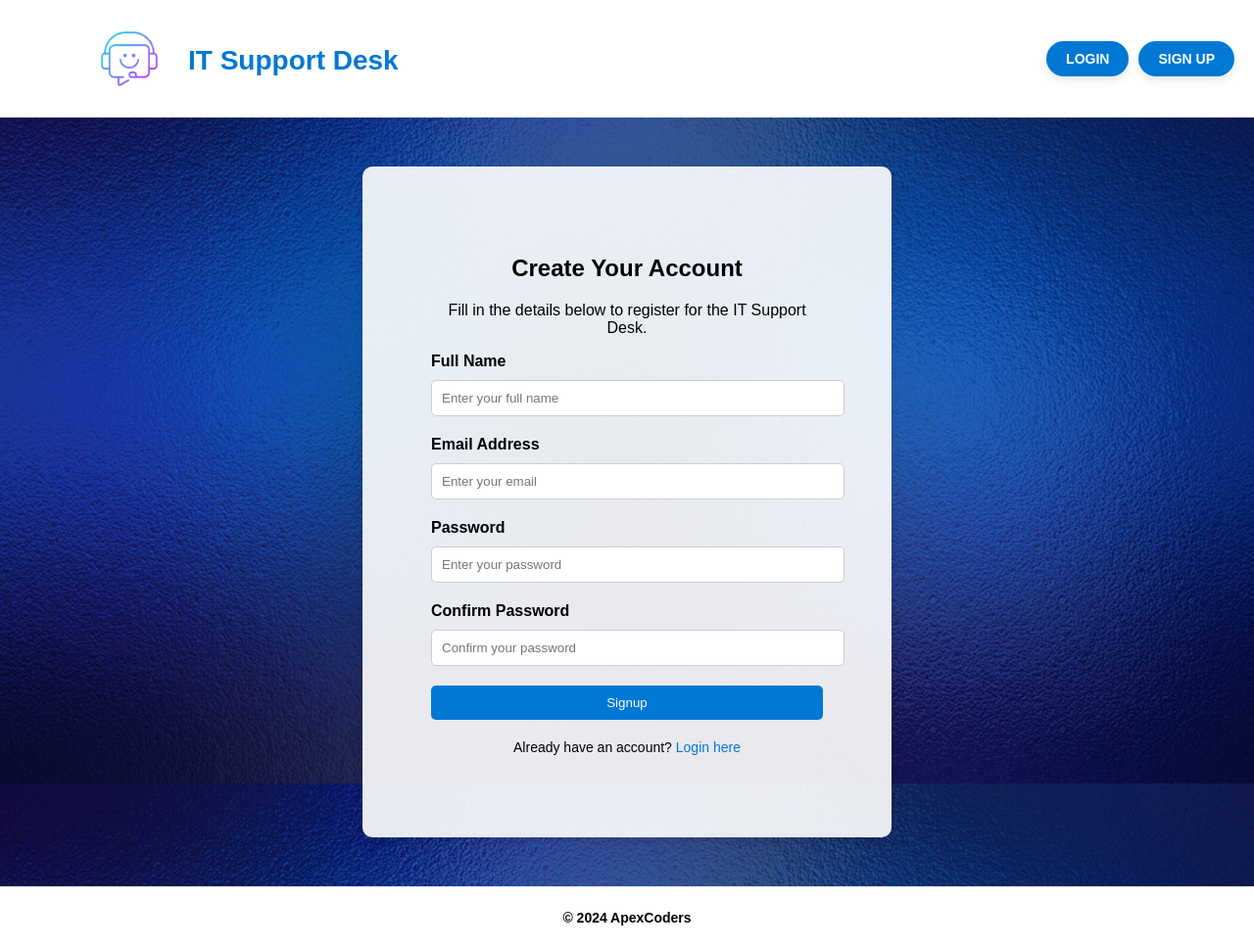
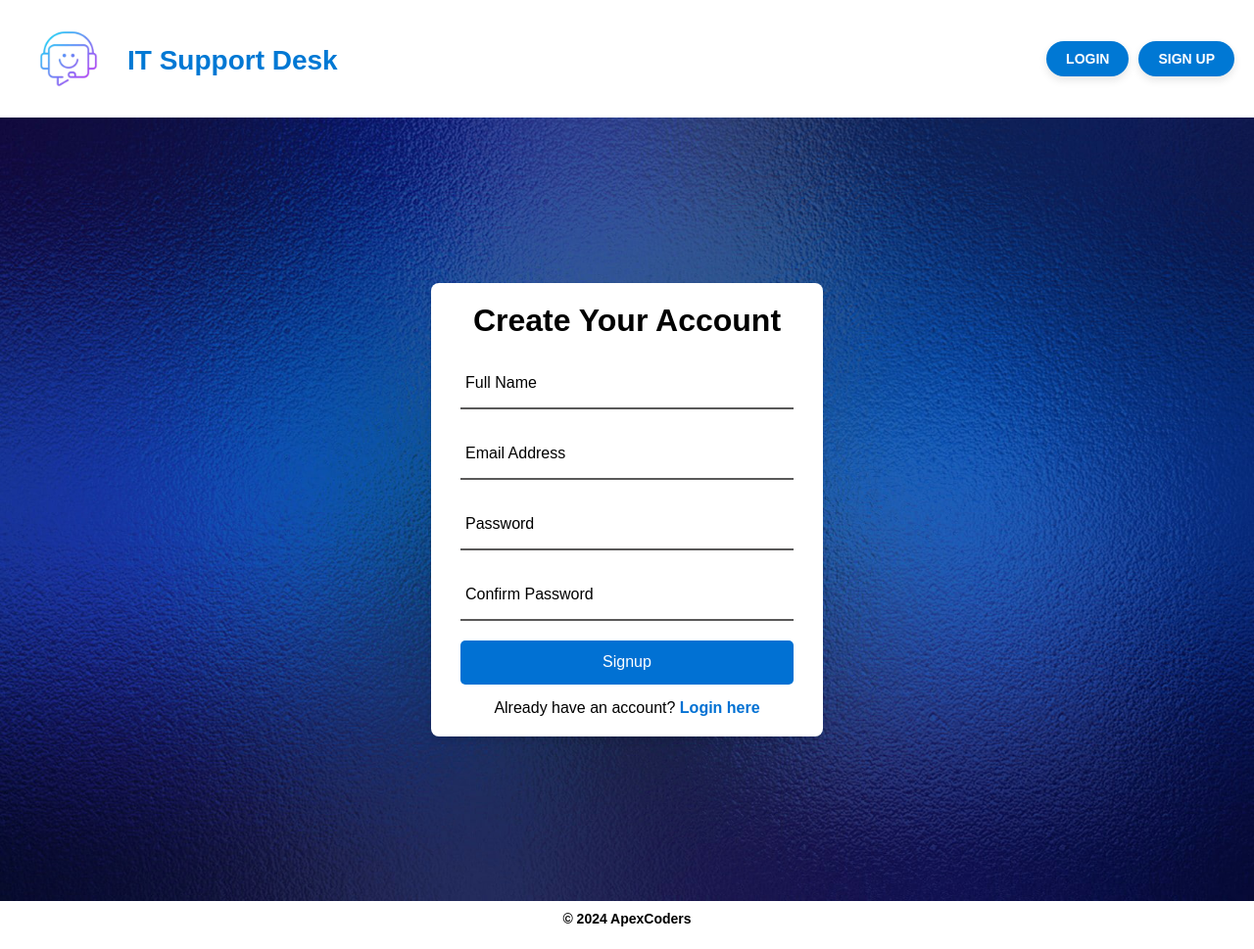
Before and after one commit to Charith-01/Company-Help-Desk, a PHP site: page /signup.php in a window 1280 px wide. Shown: the whole page at 98% size. After the commit the page ends 946 px from the top, so only its background shows below. Run offline with PHP 8.4, Linux system fonts and the light colour scheme.

Commit message:
signup
change the signup form

```diff
--- a/CSS/signup.css
+++ b/CSS/signup.css
@@ -1,84 +1,117 @@
-/* General Styles */
-body {
-    font-family: Arial, sans-serif;
+
+* {
     margin: 0;
     padding: 0;
     box-sizing: border-box;
-    background-image: url('../Images/background.png'); /* Path to your background image */
-    background-size: cover;
-    background-position: center;
-    background-repeat: no-repeat;
-    background-attachment: fixed;
+    font-family: Arial, sans-serif;
 }
 
-.container {
-    width: 90%;
-    max-width: 1200px;
-    margin: 0 auto;
+section {
+    display: flex;
+    justify-content: center;
+    align-items: center;
+    min-height: 100vh;
+    width: 100%;
+    background: url("../images/background.jpg") no-repeat;
+    background-position: center;
+    background-size: cover;
 }
 
-/* Signup Page Styles */
-.signup-section {
-    padding: 50px 0;
+.form-box {
+    position: relative;
+    width: 400px;
+    background-color: white;
+    border-radius: 8px;
+    padding: 20px 30px;
+    box-shadow: 0 4px 6px rgba(0, 0, 0, 0.1);
     text-align: center;
 }
 
-.signup-section .container {
-    max-width: 400px;
-    margin: 0 auto;
-    padding: 70px;
-    background-color: rgba(255, 255, 255, 0.9);
-    border-radius: 10px;
-    box-shadow: 0 4px 8px rgba(0, 0, 0, 0.1);
+h2 {
+    font-size: 2em;
+    color: black;
+    text-align: center;
 }
 
-.signup-section h2 {
-    margin-bottom: 20px;
+.inputbox {
+    position: relative;
+    margin: 20px 0;
+    width: 100%;
+    border-bottom: 2px solid #5a5959;
 }
 
-.signup-section .form-group {
-    margin-bottom: 20px;
-    text-align: left;
+.inputbox label {
+    position: absolute;
+    top: 50%;
+    left: 5px;
+    transform: translateY(-50%);
+    color: black;
+    font-size: 1em;
+    pointer-events: none;
+    transition: 0.5s;
 }
 
-.signup-section label {
-    font-weight: bold;
-    display: block;
-    margin-bottom: 5px;
+.inputbox input {
+    width: 100%;
+    height: 50px;
+    background: transparent;
+    border: none;
+    outline: none;
+    font-size: 1em;
+    padding: 0 5px;
+    color: black;
 }
 
-.signup-section input {
-    width: 100%;
-    padding: 10px;
-    margin-top: 5px;
-    border: 1px solid #ccc;
-    border-radius: 5px;
+.inputbox input:focus ~ label,
+.inputbox input:valid ~ label {
+    top: -5px;
+    font-size: 1em;
+    color: #5a5959;
 }
 
-.signup-section button {
+button {
     width: 100%;
-    padding: 10px;
-    background-color: #0078d4;
+    height: 45px;
+    border-radius: 5px;
+    background: #0171d3;
+    border: none;
+    outline: none;
     color: white;
-    border: none;
-    border-radius: 5px;
     cursor: pointer;
+    font-size: 1em;
+    font-weight: 500;
+    transition: 0.3s;
 }
 
-.signup-section button:hover {
-    background-color: #005bb5;
+button:hover {
+    background: #005bb5;
 }
 
-.signup-section .links {
-    margin-top: 20px;
-    font-size: 14px;
+.login {
+    font-size: 1em;
+    font-weight: 400;
+    color: black;
+    margin-top: 15px;
 }
 
-.signup-section .links a {
-    color: #0078d4;
+.login p a {
     text-decoration: none;
+    color: #0171d3;
+    font-weight: 600;
 }
 
-.signup-section .links a:hover {
+.login p a:hover {
     text-decoration: underline;
 }
+
+p {
+    font-size: 1em;
+}
+
+p[style="color: red;"] {
+    color: red !important;
+}
+
+p[style="color: green;"] {
+    color: green !important;
+}
--- a/signup.php
+++ b/signup.php
@@ -35,7 +35,7 @@ if ($_SERVER['REQUEST_METHOD'] === 'POST') {
             // Insert the user into the database
             $insertQuery = "INSERT INTO users (full_name, email, password) VALUES ('$fullName', '$email', '$hashedPassword')";
             if ($conn->query($insertQuery) === TRUE) {
-                $success = 'Registration successful! You can now <a href="login.php">log in</a>.';
+                $success = 'Registration successful!';
             } else {
                 $error = 'Database error: ' . $conn->error;
             }
@@ -55,14 +55,9 @@ $conn->close();
     <link rel="stylesheet" href="CSS/signup.css">
 </head>
 <body>
-
-
-    <main>
-        <!-- Signup Form Section -->
-        <section class="signup-section">
-            <div class="container">
+    <section>
+        <div class="form-box">
             <h2>Create Your Account</h2>
-                <p>Fill in the details below to register for the IT Support Desk.</p>
 
             <!-- Display error or success messages -->
             <?php if ($error): ?>
@@ -73,35 +68,33 @@ $conn->close();
             <?php endif; ?>
 
             <form action="" method="POST" id="signup-form">
-                    <div class="form-group">
+                <div class="inputbox">
+                    <input type="text" id="full-name" name="full_name" required>
                     <label for="full-name">Full Name</label>
-                        <input type="text" id="full-name" name="full_name" placeholder="Enter your full name" required>
                 </div>
-                    <div class="form-group">
+                <div class="inputbox">
+                    <input type="email" id="email" name="email" required>
                     <label for="email">Email Address</label>
-                        <input type="email" id="email" name="email" placeholder="Enter your email" required>
                 </div>
-                    <div class="form-group">
+                <div class="inputbox">
+                    <input type="password" id="password" name="password" required>
                     <label for="password">Password</label>
-                        <input type="password" id="password" name="password" placeholder="Enter your password" required>
                 </div>
-                    <div class="form-group">
+                <div class="inputbox">
+                    <input type="password" id="confirm-password" name="c_password" required>
                     <label for="confirm-password">Confirm Password</label>
-                        <input type="password" id="confirm-password" name="c_password" placeholder="Confirm your password" required>
                 </div>
-                    <button type="submit" class="btn">Signup</button>
+                <button type="submit">Signup</button>
             </form>
-                <div class="links">
+            <div class="login">
                 <p>Already have an account? <a href="login.php">Login here</a></p>
             </div>
         </div>
     </section>
-    </main>
 
     <!-- Footer -->
     <?php
     include_once 'footer.php';
-
     ?>
 </body>
 </html>
```
Lines whose indentation alone changed are shown as unchanged.
